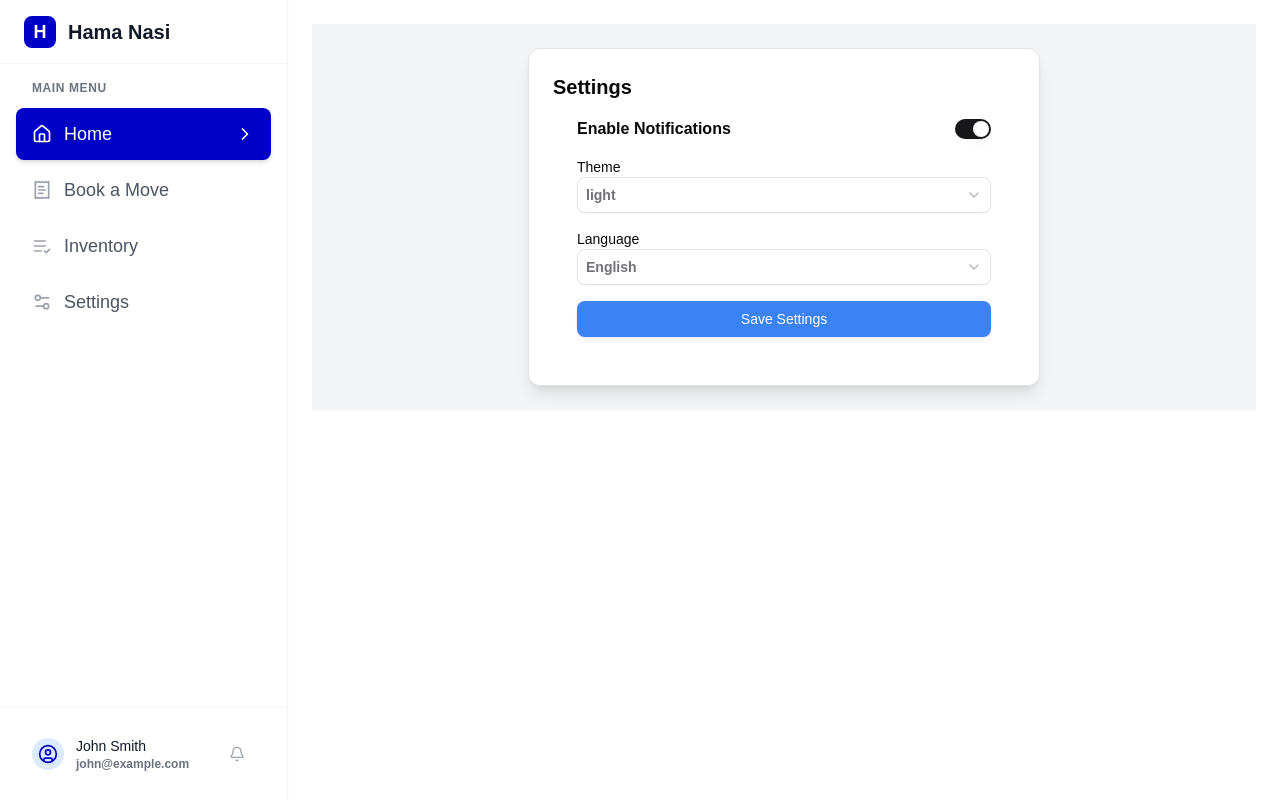
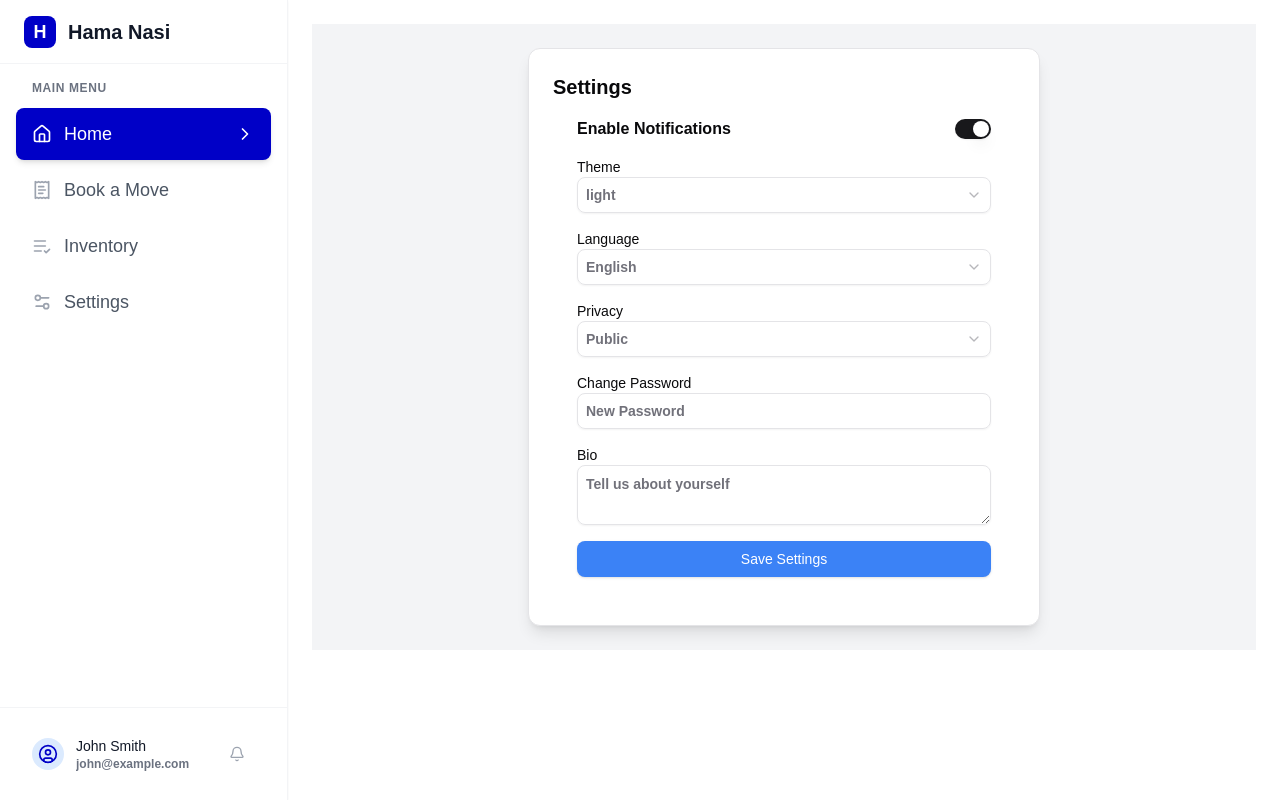
Before and after one commit to JasperMunene/hama-nasi, a Next.js app in the folder client/: page /dashboard/settings in a window 1280 px wide. Built offline with nearby package versions, Linux system fonts and the light colour scheme; no server answers; a web font is replaced by a local one.

Commit message:
add settings page with user preferences

```diff
--- a/client/src/app/dashboard/settings/page.js
+++ b/client/src/app/dashboard/settings/page.js
@@ -5,12 +5,16 @@ import { Button } from "@/components/ui/button";
 import { Input } from "@/components/ui/input";
 import { Switch } from "@/components/ui/switch";
 import { Select, SelectTrigger, SelectContent, SelectItem } from "@/components/ui/select";
+import { Textarea } from "@/components/ui/textarea";
 
 export default function Settings() {
   const [settings, setSettings] = useState({
     notifications: true,
     theme: "light",
     language: "English",
+    privacy: "Public",
+    password: "",
+    bio: "",
   });
 
   const toggleNotification = () => {
@@ -47,6 +51,24 @@ export default function Settings() {
               </SelectContent>
             </Select>
           </div>
+          <div>
+            <label className="block text-sm font-medium">Privacy</label>
+            <Select onValueChange={(value) => setSettings({ ...settings, privacy: value })}>
+              <SelectTrigger className="border rounded-lg p-2 w-full">{settings.privacy}</SelectTrigger>
+              <SelectContent>
+                <SelectItem value="Public">Public</SelectItem>
+                <SelectItem value="Private">Private</SelectItem>
+              </SelectContent>
+            </Select>
+          </div>
+          <div>
+            <label className="block text-sm font-medium">Change Password</label>
+            <Input type="password" className="border rounded-lg p-2 w-full" placeholder="New Password" value={settings.password} onChange={(e) => setSettings({ ...settings, password: e.target.value })} />
+          </div>
+          <div>
+            <label className="block text-sm font-medium">Bio</label>
+            <Textarea className="border rounded-lg p-2 w-full" placeholder="Tell us about yourself" value={settings.bio} onChange={(e) => setSettings({ ...settings, bio: e.target.value })} />
+          </div>
           <Button className="bg-blue-500 text-white px-4 py-2 rounded-lg hover:bg-blue-600 w-full">
             Save Settings
           </Button>
```
